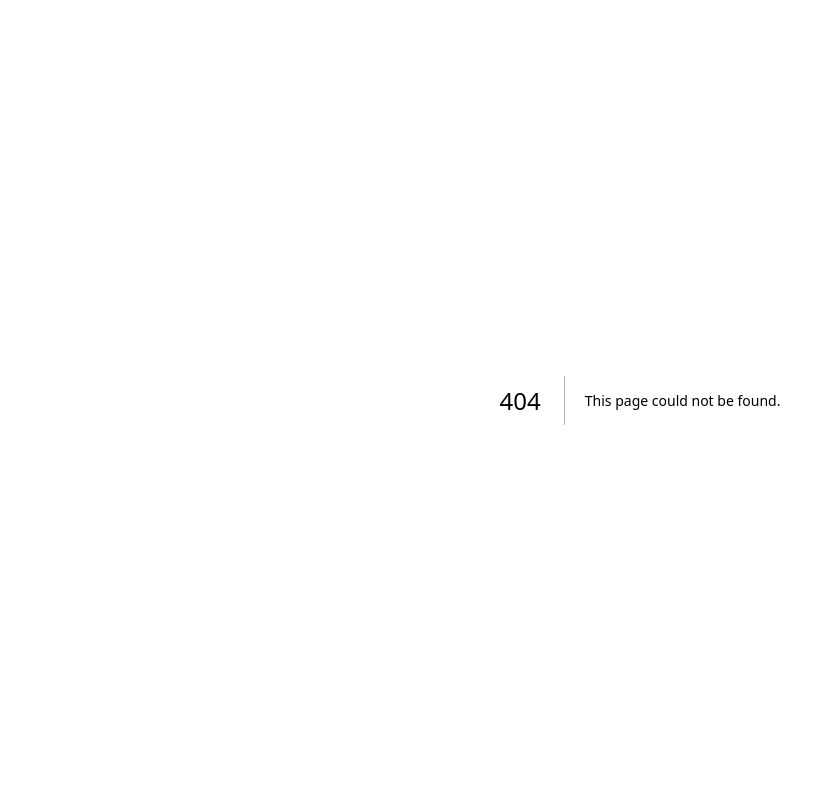
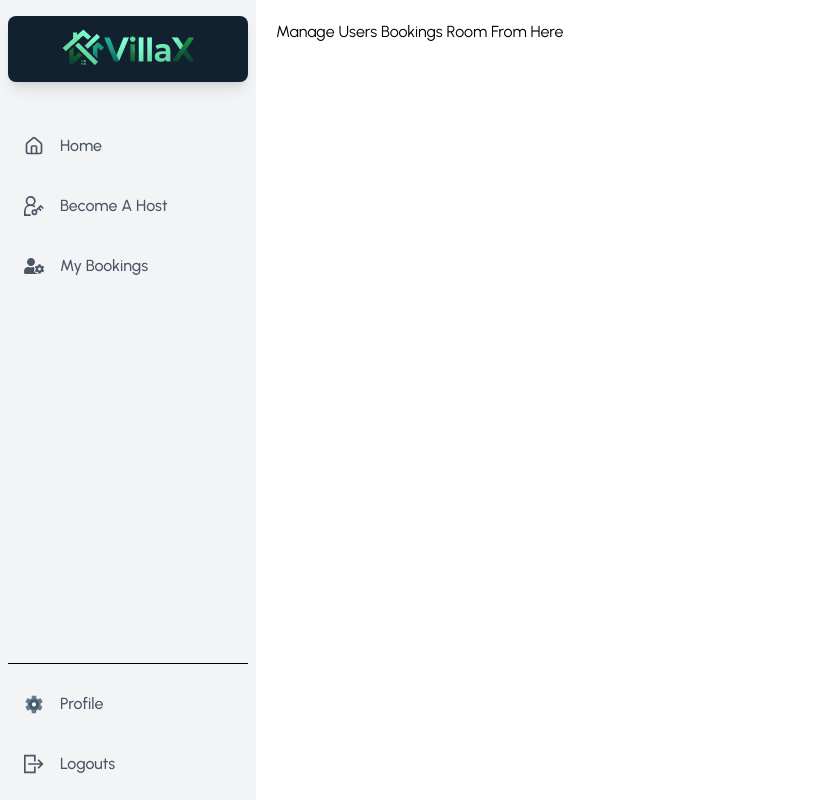
Before and after one commit to khalidhossain5000/villa-x-nextjs-client-side, a Next.js app: page /host/dashboard/manage-bookings in a window 1280 px wide. Before the commit this address had no page. Shown: the whole page, without its empty margins (0-835 px from the left). Built offline with nearby package versions, Linux system fonts and the light colour scheme; no server answers; what lightswind would draw is missing.

Commit message:
manage bookings added for the host

```diff
--- /dev/null
+++ b/src/app/(dashboardLayout)/host/dashboard/manage-bookings/page.js
@@ -0,0 +1,11 @@
+import React from 'react';
+
+const ManageBookings = () => {
+    return (
+        <div>
+            <h2>Manage Users Bookings Room From Here</h2>
+        </div>
+    );
+};
+
+export default ManageBookings;
--- a/src/components/AllRoomsPage/SingleRoomPage/RoomReservation.jsx
+++ b/src/components/AllRoomsPage/SingleRoomPage/RoomReservation.jsx
@@ -13,7 +13,7 @@ const RoomReservation = ({ room }) => {
     endDate: new Date(room?.to),
     key: "selection",
   });
-
+console.log(user,'this is userinfo after user')
   const [userSelectedRange, setUserSelectedRange] = useState({
     startDate: new Date(room?.from),
     endDate: new Date(room?.to),
@@ -55,9 +55,9 @@ const RoomReservation = ({ room }) => {
 
   const [bookingInfo, setBookingInfo] = useState({
     guest: {
-      name: user?.displayName,
+      name: user?.name,
       email: user?.email,
-      image: user?.photoURL,
+      image: user?.photoUrl,
     },
     host: room?.host?.email,
     location: room?.location,
--- a/src/components/Dashboard/Common/Menu/HostMenu.jsx
+++ b/src/components/Dashboard/Common/Menu/HostMenu.jsx
@@ -9,7 +9,7 @@ const HostMenu = () => {
       <MenuItem
         icon={MdOutlineManageHistory}
         label="Manage Bookings"
-        address="manage-bookings"
+        address="/host/dashboard/manage-bookings"
       />
       <MenuItem
         icon={MdOutlineManageHistory}
```
